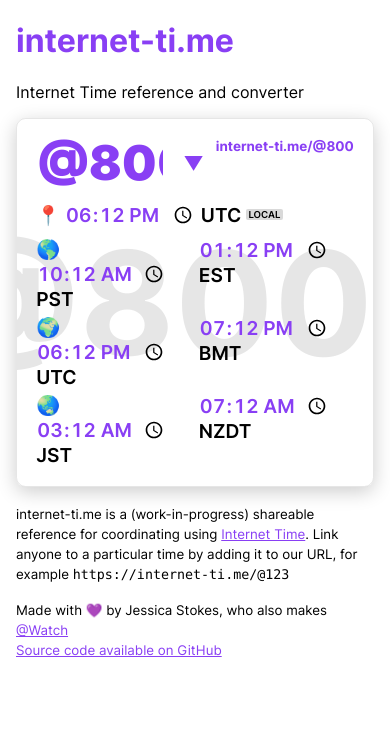
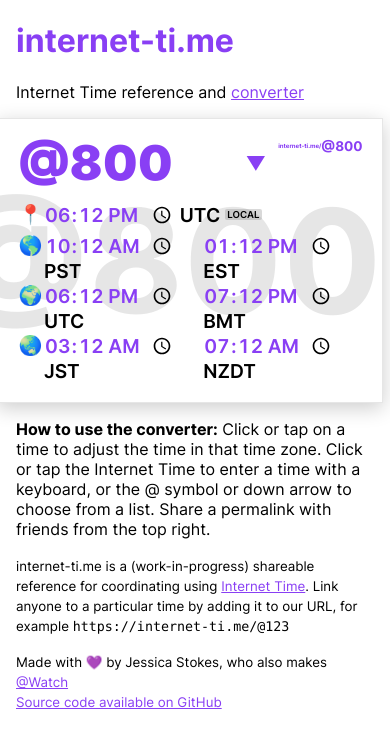
Before and after one commit to ticky/internet-ti.me, a Flask app: page /converter in a window 390 px wide. Shown: the top 748 px of the page. Run offline with Flask 2, Linux system fonts and the light colour scheme.

Commit message:
Update styles on the converter to work on iPhone SE-sized displays

```diff
--- a/internet_ti_dot_me/static/css/style.css
+++ b/internet_ti_dot_me/static/css/style.css
@@ -63,18 +63,27 @@ time {
   font-variant-numeric: tabular-nums;
 }
 
-#reference {
+#reference,
+#converter {
   max-width: 18em;
   border: 1px solid rgba(128, 128, 128, 0.2);
-  border-radius: .5em;
   box-shadow: rgba(0, 0, 0, 0.2) 0 .25em 1em;
-  margin: 0 auto;
+  margin: 0 -1em;
   padding: 1em;
   position: relative;
   overflow: hidden;
 }
 
-#reference:before {
+@media (min-width: 400px) {
+  #reference,
+  #converter {
+    margin: 0 auto;
+    border-radius: .5em;
+  }
+}
+
+#reference:before,
+#converter:before {
   content: '@' attr(data-beats);
   font-size: 7.5em;
   font-weight: bold;
@@ -89,15 +98,15 @@ time {
 }
 
 @media (min-width: 370px) {
-  #reference { font-size: 1.2em }
+  #reference, #converter { font-size: 1.2em }
 }
 
 @media (min-width: 400px) {
-  #reference { font-size: 1.3em }
+  #reference, #converter { font-size: 1.3em }
 }
 
 @media (min-width: 500px) {
-  #reference { font-size: 1.6em }
+  #reference, #converter { font-size: 1.6em }
 }
 
 #heading {
@@ -127,19 +136,30 @@ time {
   text-decoration: underline;
 }
 
+@media (max-width: 400px) {
+  #heading > a:link {
+    font-size: 0.2em;
+  }
+
+  #heading > a:link > span.beats {
+    font-size: 3.5em;
+    vertical-align: middle;
+  }
+}
+
 #time-zones {
   font-weight: 600;
   display: grid;
-  grid-gap: .2em;
-  grid-template-columns: 50% 50%;
+  grid-template-columns: repeat(auto-fill, minmax(8em, 1fr));
   list-style-type: none;
   padding: 0;
   margin: 0;
+  margin-left: 1.4em;
 }
 
 #local-zone {
   grid-column-start: 1;
-  grid-column-end: 3;
+  grid-column-end: span 2;
   margin-bottom: .25em;
 }
 
@@ -151,6 +171,21 @@ time {
   background: rgba(128, 128, 128, 0.3);
   vertical-align: .4em;
   padding: 0 .25em;
+}
+
+#time-zones time {
+  position: relative;
+}
+
+#time-zones time[data-zone="local"]:before,
+#time-zones time[data-zone="US/Pacific"]:before,
+#time-zones time[data-zone="Etc/UTC"]:before,
+#time-zones time[data-zone="Asia/Tokyo"]:before {
+  position: absolute;
+  right: 100%;
+  text-align: center;
+  width: 1.4em;
+  line-height: 1.3em;
 }
 
 #time-zones time[data-zone="local"]:before { content: '📍' }
@@ -177,6 +212,7 @@ time {
   margin: 0;
   padding: 0;
   background: none;
+  line-height: inherit;
 }
 
 #beats-input > input {
--- a/internet_ti_dot_me/templates/base.html
+++ b/internet_ti_dot_me/templates/base.html
@@ -21,7 +21,7 @@
   <body>
   {% block content -%}
     <h1><a href="/">internet-ti.me</a></h1>
-    <p>Internet Time reference and converter</p>
+    <p>Internet Time reference and <a href="/converter">converter</a></p>
   {%- endblock %}
   <footer>
     <p>
--- a/internet_ti_dot_me/templates/converter.html
+++ b/internet_ti_dot_me/templates/converter.html
@@ -1,16 +1,9 @@
 {% extends "base.html" %}
-{% block title %}Internet Time Converter{% endblock %}
-{% block description %}{% endblock %}
-{% block head %}
-  {{ super() }}
-  <style type="text/css">
-    body { max-width: 36em }
-    #reference { max-width: 20em }
-  </style>
-{% endblock %}
+{% block title %}internet-ti.me Converter{% endblock %}
+{% block description %}Choose a local time and find out the corresponding Internet Time using the internet-ti.me converter{% endblock %}
 {% block content %}
   {{ super() }}
-  <div id="reference" data-beats="{{ "%0.3d" % beats }}" data-live="{% block live %}false{% endblock %}">
+  <div id="converter" data-beats="{{ "%0.3d" % beats }}" data-live="{% block live %}false{% endblock %}">
     <div id="heading">
       <h2 id="beats"><span id="beats-input"><span style="margin-top: -0.2em">@</span><select></select><input type="number" min="0" max="999" inputmode="numeric" pattern="[0-9]*" value="{{ "%0.3d" % beats }}"/><span style="font-size: .4em; margin-left:.25em">▼</span></span></h2>
 
@@ -51,7 +44,7 @@
 
       beatsSelect.value = beatsInput.value;
 
-      const referenceWrapper = document.getElementById('reference');
+      const converterWrapper = document.getElementById('converter');
       const beatsPermalink = document.getElementById('permalink');
       const timeZoneElements = Array.prototype.map.call(
         document.querySelectorAll('#time-zones > li > time'),
@@ -68,10 +61,10 @@
 
         beatsSelect.value = currentBeats;
         beatsInput.value = beatsPadded;
-        document.title = `${beatsString} - internet-ti.me`;
+        document.title = `${beatsString} - internet-ti.me converter`;
         beatsPermalink.href = `/${beatsString}`;
         beatsPermalink.querySelector('span.beats').innerText = beatsString;
-        referenceWrapper.dataset.beats = beatsPadded;
+        converterWrapper.dataset.beats = beatsPadded;
 
         timeZoneElements.forEach(({ timeWrapperElement, timeInputElement, zoneElement }) => {
           const timeInZone = dateTime.setZone(timeWrapperElement.dataset.zone ? timeWrapperElement.dataset.zone : BielMeanTimeZone.singleton);
@@ -133,7 +126,7 @@
         });
       });
 
-      const currentBeats = parseInt(referenceWrapper.dataset.beats, 10);
+      const currentBeats = parseInt(converterWrapper.dataset.beats, 10);
 
       const dateTime = (
         DateTime.fromISO(document.querySelector('time[datetime$="+01:00"]').dateTime)
@@ -145,4 +138,5 @@
       updateTime(dateTime);
     });
   </script>
+  <p><strong>How to use the converter:</strong> Click or tap on a time to adjust the time in that time zone. Click or tap the Internet Time to enter a time with a keyboard, or the @ symbol or down arrow to choose from a list. Share a permalink with friends from the top right.</p>
 {% endblock %}
```
